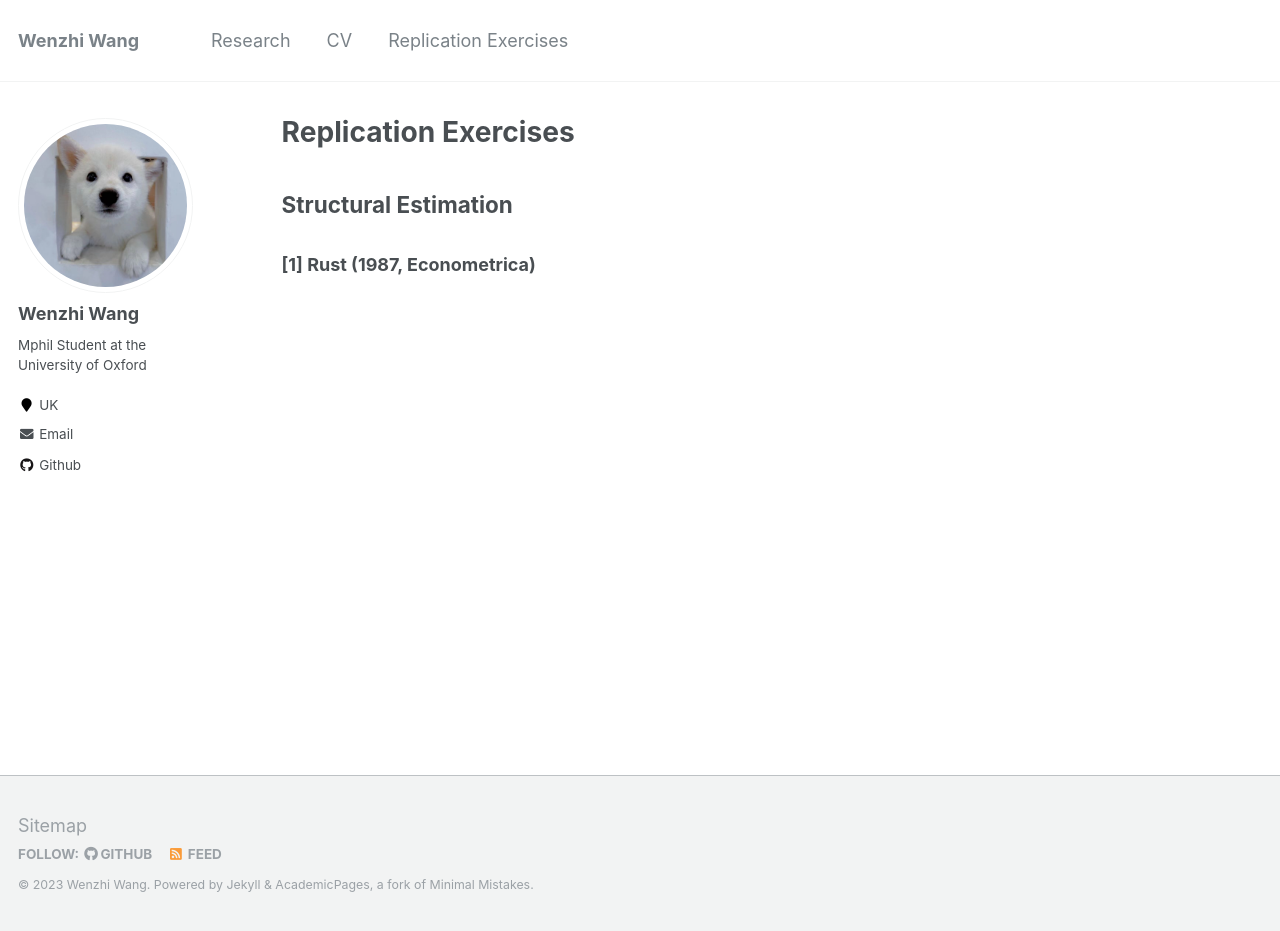
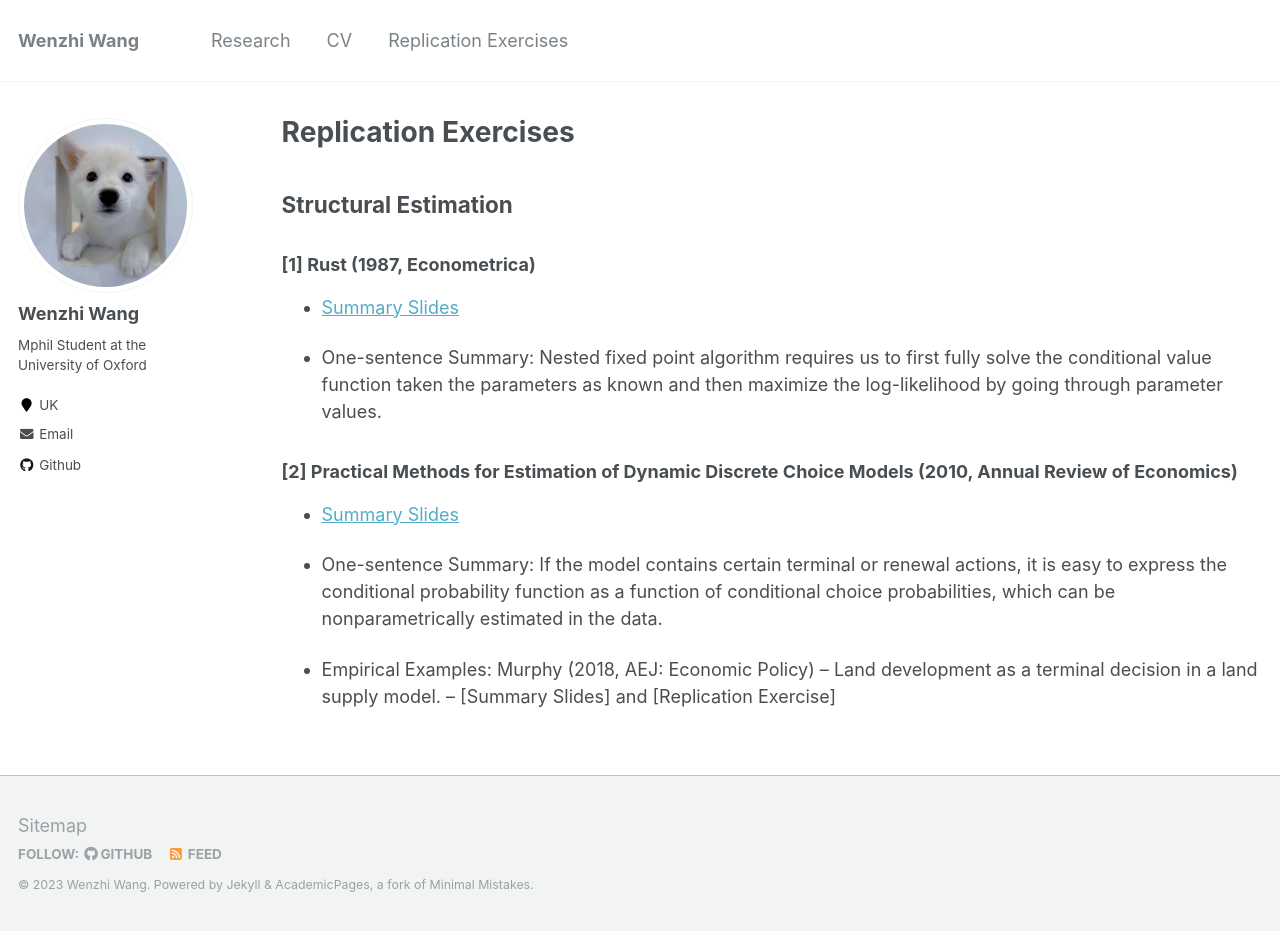
Before and after one commit to wangwz-econ/wangwz-econ.github.io, a Jekyll site: the page built from _pages/replicationexercises.md, in a window 1280 px wide and 931 px high. Built offline with Jekyll 4.4.1, drawn with Linux system fonts in a browser that asks for light colours.

Commit message:
AERSummary

```diff
--- a/_pages/replicationexercises.md
+++ b/_pages/replicationexercises.md
@@ -8,3 +8,18 @@ author_profile: true
 ## Structural Estimation
 
 ### \[1\] Rust (1987, Econometrica)
+
+- [Summary Slides](https://wangwz-econ.github.io/files/Slides on Rust 1987.pdf)
+
+- One-sentence Summary: Nested fixed point algorithm requires us to first fully solve the conditional value function taken the parameters as known and then maximize the log-likelihood by going through parameter values.
+
+
+### \[2\] Practical Methods for Estimation of Dynamic Discrete Choice Models (2010, Annual Review of Economics)
+
+- [Summary Slides](https://wangwz-econ.github.io/files/Slides on Practical Methods for Estimation of Dynamic Discrete Choice Models.pdf)
+
+- One-sentence Summary: If the model contains certain terminal or renewal actions, it is easy to express the conditional probability function as a function of conditional choice probabilities, which can be nonparametrically estimated in the data.
+
+- Empirical Examples: Murphy (2018, AEJ: Economic Policy)
+    -- Land development as a terminal decision in a land supply model.
+    -- [Summary Slides] and [Replication Exercise]
```
Also changed, not shown: 2 other files.
